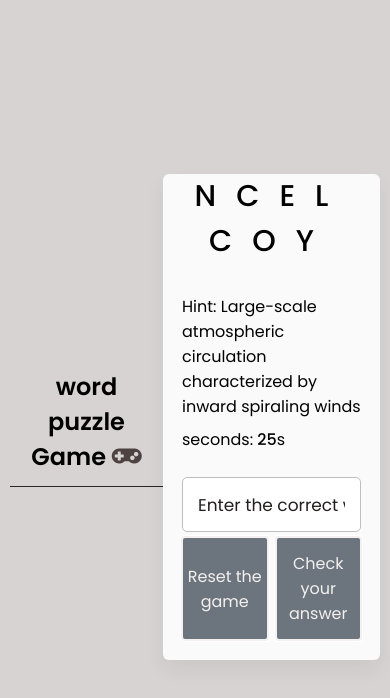
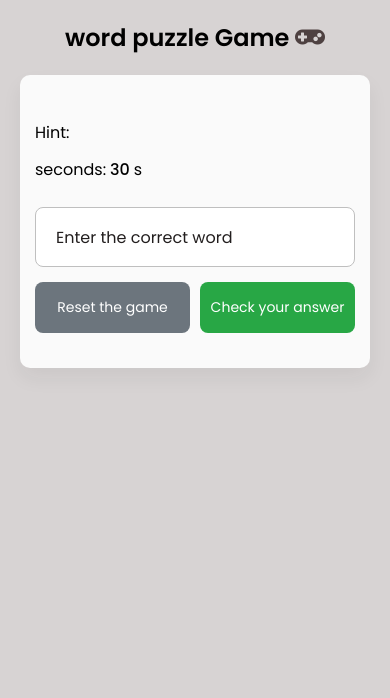
Before and after one commit to htadicha/Brain-Teaser-word-Quiz, a plain HTML site: page index.html in a window 390 px wide. Drawn offline with Linux system fonts and the light colour scheme.

Commit message:
updated wordslist,js and css

```diff
--- a/assets/css/style.css
+++ b/assets/css/style.css
@@ -9,28 +9,32 @@
 
 body {
     display: flex;
-    padding: 0 10px;
+    flex-direction: column;
     align-items: center;
-    justify-content: center;
+    justify-content: flex-start; /* Align content to the top */
     min-height: 100vh;
     background: #d7d3d3;
+    padding: 20px;
 }
 
 header {
+    width: 100%;
     text-align: center;
-    padding: 14px 0;
-    border-bottom: 1px solid #282525;
-    padding-right: 1%;
+    margin-bottom: 20px; /* Space below the header */
+}
+
+header h1 {
+    font-size: 28px;
+    color: #282525;
+    margin: 0; /* Remove default margin */
 }
 
 main {
-    border-radius: 6px;
+    border-radius: 10px;
     background: #fafafa;
-    width: 450px;
-    height: auto;
+    width: 500px; /* Increased width */
     box-shadow: 0 10px 20px rgba(30, 30, 30, 0.06);
-    margin: 25px 35px;
-    padding: 0 19px;
+    padding: 25px;
 }
 
 .wordgame-container {
@@ -39,25 +43,45 @@ main {
 }
 
 .word {
+   -webkit-user-select: none;
    user-select: none;
-    font-size: 30px;
-    font-weight: 450;
-    letter-spacing: 22px;
+    font-size: 36px; /* Larger font size */
+    font-weight: 500;
+    letter-spacing: 18px; /* Increased letter spacing */
     word-break: break-all;
     text-transform: uppercase;
+    margin: 20px 0;
 }
 
 .details {
     margin-bottom: 25px;
+    display: flex;
+    flex-direction: column;
+    gap: 12px; /* Consistent spacing between paragraphs */
 }
 
 .details p {
-    font-size: 16PX;
-    margin-bottom: 10px;
+    font-size: 18px; /* Slightly larger font size */
+    margin: 0; /* Remove default margin */
+    display: flex;
+    align-items: center; /* Align text vertically */
 }
 
 .details p b {
-    font-weight: 450;
+    font-weight: 500;
+    margin-right: 4px; /* Add space after bold text */
+}
+
+.details p.seconds {
+    display: flex;
+    align-items: center; /* Align text vertically */
+    gap: 4px; /* Add space between elements */
+}
+
+/* Hide Hint and Time Left in Game Over section */
+.details.game-over .helper,
+.details.game-over .seconds {
+    display: none;
 }
 
 .wordgame-area {
@@ -68,15 +92,15 @@ main {
     width: 100%;
     height: 60px;
     outline: none;
-    padding: 0 15px;
-    font-size: 16px;
-    border-radius: 5px;
+    padding: 0 20px; /* Increased padding */
+    font-size: 18px; /* Larger font size */
+    border-radius: 8px; /* Rounded corners */
     border: 1px solid #bfbfbf;
-    margin-bottom: 5px;
+    margin-bottom: 15px;
 }
 
 .wordgame-area input:focus {
-    box-shadow: 0px 2px 4px rgba(0, 0, 0, 0.06);
+    box-shadow: 0px 2px 4px rgba(0, 0, 0, 0.1);
 }
 
 .wordgame-area input::placeholder {
@@ -87,73 +111,81 @@ main {
     color: #3b3a3a;
 }
 
-/* buttons class, spacing the two buttons from each other for better semantic and user experience */
+/* Buttons */
 .btns {
     display: flex;
     justify-content: space-between;
+    gap: 10px; /* Space between buttons */
 }
 
 .btns button {
     border: none;
-    outline: auto;
-    color: #f4f0f0;
+    outline: none;
+    color: #fff;
     cursor: pointer;
-    padding: 13px 0;
-    font-size: 16px;
-    border-radius: 3px;
-    width: calc(50% - 4px);
+    padding: 15px 0;
+    font-size: 16px; /* Consistent font size */
+    border-radius: 8px; /* Rounded corners */
+    width: calc(50% - 5px);
     transition: all 0.3s ease;
 }
 
-.btns button {
-    transition: transform 0.2s ease;
-}
-
-.btns button:active {
-    transform: scale(0.97);
-}
-
 .refresh {
-    background: #6C757D;
-}
-
-.refresh:hover {
-    background: #5f666d;
+    background: #6C757D; /* Gray color for the refresh button */
 }
 
 .check {
-    background: #6C757D;
+    background: #28a745; /* Green color for the check button */
 }
 
+.refresh:hover,
 .check:hover {
-    background: #6C757D;
+    opacity: 0.9;
 }
 
-@media screen and (max-width: 470px) {
-    header {
-        padding: 12px 20px;
+.feedback {
+    font-size: 18px;
+    text-align: center;
+    margin-top: 15px;
+    display: none;
+}
+
+.feedback.correct {
+    color: #28a745;
+}
+
+.feedback.wrong {
+    color: #dc3545;
+}
+
+.feedback.neutral {
+    color: #6C757D;
+}
+
+@media screen and (max-width: 520px) {
+    main {
+        width: 100%;
+        padding: 15px;
     }
 
     .word {
-        font-size: 30px;
-        letter-spacing: 20px;
+        font-size: 28px; /* Adjust font size for smaller screens */
+        letter-spacing: 14px; /* Reduce letter spacing for smaller screens */
     }
 
-    main {
-        margin: 20px 0 30px;
-    }
     .details p {
-        font-size: 16px;
-        margin-bottom: 8px;
+        font-size: 16px; /* Adjust font size for smaller screens */
     }
 
     .wordgame-area input {
-        height: 55px;
-        font-size: 17px;
+        font-size: 16px; /* Adjust font size for smaller screens */
     }
 
     .btns button {
-        padding: 14px 0;
-        font-size: 16px;
+        font-size: 14px; /* Adjust font size for smaller screens */
+    }
+
+    .word.game-over {
+        letter-spacing: normal; /* Reset letter spacing for "Game Over!" on smaller screens */
     }
 }
--- a/assets/js/script.js
+++ b/assets/js/script.js
@@ -1,63 +1,177 @@
-// Credit: adding eventlistener from the training
-document.addEventListener("DOMContentLoaded", function() {
-    let wordText = document.getElementsByClassName("word")[0],
-        // Credit: query selector and getElementBy.. taken from Stackoverflow and treehouse sites
-        // https://teamtreehouse.com/community/getelementsbyclassname-versus-queryselector
-        //  query selector later replaced with getElement from the modules as it is more understandable
-        hintText = document.getElementsByClassName("helper")[0].getElementsByTagName("span")[0],
-        timeText = document.getElementsByClassName("seconds")[0].getElementsByTagName("b")[0],
-        inputField = document.getElementsByTagName("input")[0],
-        refreshBtn = document.getElementsByClassName("refresh")[0],
-        checkBtn = document.getElementsByClassName("check")[0];
-    // Credit: timer function taken and edited from
-    // https://teamtreehouse.com/community/how-do-i-set-up-setinterval-clearinterval-settimeout-and-cleartimeout-properly-alsodo-i-need-to-use-all-4
+document.addEventListener("DOMContentLoaded", function () {
+    // DOM Elements
+    let wordText = document.querySelector(".word"),
+        hintText = document.querySelector(".helper span"),
+        timeText = document.querySelector(".seconds b"),
+        inputField = document.querySelector("input"),
+        refreshBtn = document.querySelector(".refresh"),
+        checkBtn = document.querySelector(".check"),
+        counterText = document.querySelector(".counter span:first-child"),
+        totalWordsText = document.querySelector(".total-words"),
+        feedbackText = document.querySelector(".feedback");
+
+    // Game Variables
     let correctWord, timer;
-    let initTimer = maxTime => {
+    let counter = 0;
+    let trialCount = 0;
+    let usedWords = [];
+    const maxTrials = 12; // Number of words per round
+
+    // Initialize Game
+    totalWordsText.textContent = maxTrials; // Display total words per trial
+    counterText.textContent = counter; // Display correct count
+
+    // Show Feedback Function
+    const showFeedback = (message, isCorrect = null) => {
+        feedbackText.textContent = message;
+        feedbackText.classList.remove("correct", "wrong", "neutral");
+
+        if (isCorrect === true) {
+            feedbackText.classList.add("correct");
+        } else if (isCorrect === false) {
+            feedbackText.classList.add("wrong");
+        } else {
+            feedbackText.classList.add("neutral");
+        }
+
+        feedbackText.style.display = "block";
+
+        // Hide feedback after 3 seconds for neutral messages
+        if (isCorrect === false || isCorrect === null) {
+            setTimeout(() => {
+                feedbackText.style.display = "none";
+            }, 3000);
+        }
+    };
+
+    // Initialize Game Function
+    const initGame = () => {
+        if (trialCount >= maxTrials) {
+            showFinalScore();
+            return;
+        }
+
+        // Select a random word that hasn't been used yet
+        let randomObj;
+        do {
+            randomObj = words[Math.floor(Math.random() * words.length)];
+        } while (usedWords.includes(randomObj.word));
+
+        usedWords.push(randomObj.word);
+        trialCount++;
+
+        // Scramble the word
+        let wordArray = randomObj.word.split("");
+        for (let i = wordArray.length - 1; i > 0; i--) {
+            let j = Math.floor(Math.random() * (i + 1));
+            [wordArray[i], wordArray[j]] = [wordArray[j], wordArray[i]];
+        }
+
+        // Update DOM
+        wordText.innerText = wordArray.join("");
+        hintText.innerText = randomObj.hint;
+        correctWord = randomObj.word.toLowerCase();
+        inputField.value = "";
+        inputField.setAttribute("maxlength", correctWord.length);
+        initTimer(30); // Start timer
+    };
+
+    // Initialize Timer Function
+    const initTimer = (maxTime) => {
         clearInterval(timer);
+        timeText.innerText = maxTime;
+
         timer = setInterval(() => {
             if (maxTime > 0) {
                 maxTime--;
                 timeText.innerText = maxTime;
             } else {
                 clearInterval(timer);
-                alert(`Time off! ${correctWord.toUppercase()} was the correct word`);
-                initGame();
+
+                // Ask the user if they want to continue
+                let userChoice = confirm("Time's up! Do you want to continue to the next word?");
+                if (userChoice) {
+                    // Record it as a wrong answer and move to the next word
+                    showFeedback("⌛ Time's up! Moving to the next word.", false);
+                    trialCount++; // Increment trial count
+                    setTimeout(() => {
+                        feedbackText.style.display = "none"; // Hide feedback
+                        initGame(); // Move to the next word
+                    }, 2000);
+                } else {
+                    // End the game and show the final score
+                    showFinalScore();
+                }
             }
         }, 1000);
     };
-    // game function taken and edited from the training materials
-    // picked from Coding Nepal for  Fisher-Yates algorithm.
-    let initGame = () => {
-        initTimer(30);
-        let randomObj = words[Math.floor(Math.random() * words.length)];
-        let wordArray = randomObj.word.split("");
-        for (let i = wordArray.length - 1; i > 0; i--) {
-            let j = Math.floor(Math.random() * (i + 1));
-            [wordArray[i], wordArray[j]] = [wordArray[j], wordArray[i]];
-        }
-        wordText.innerText = wordArray.join("");
-        hintText.innerText = randomObj.hint;
-        correctWord = randomObj.word.toLowerCase();
-        inputField.value = "";
-        inputField.setAttribute("maxlength", correctWord.length);
-    };
-    let checkWord = () => {
+
+    // Check Word Function
+    const checkWord = () => {
         let userWord = inputField.value.trim().toLowerCase();
         if (!userWord) {
-            alert("Please enter the word to check!");
+            showFeedback("⚠️ Please enter a word!", null);
             return;
         }
-        if (userWord !== correctWord) {
-            alert(`Oops! ${userWord} is not the correct word`);
+
+        if (userWord === correctWord) {
+            counter++;
+            counterText.textContent = counter;
+            showFeedback(`✅ Correct! "${correctWord.toUpperCase()}"`, true);
         } else {
-            alert(`Congrats! ${correctWord.toUpperCase()} is the correct word`);
+            showFeedback(`❌ Wrong! Try again.`, false);
         }
+
+        // Move to the next word after 2 seconds and hide feedback
+        setTimeout(() => {
+            feedbackText.style.display = "none"; // Hide feedback
+            initGame(); // Move to the next word
+        }, 2000);
+    };
+
+    // Show Final Score Function
+    const showFinalScore = () => {
+        clearInterval(timer);
+        wordText.innerText = "Game Over!";
+
+        // Add the .game-over class to hide Hint and Time Left
+        document.querySelector(".details").classList.add("game-over");
+
+        inputField.style.display = "none";
+        checkBtn.style.display = "none";
+
+        showFeedback(`🏆 You got ${counter} out of ${maxTrials} correct!`, null);
+
+        setTimeout(() => {
+            let userChoice = confirm("Do you want to play again? Click OK to continue or Cancel to quit.");
+            if (userChoice) {
+                resetGame();
+            }
+        }, 4000);
+    };
+
+    const resetGame = () => {
+        counter = 0;
+        trialCount = 0;
+        usedWords = [];
+        counterText.textContent = counter;
+
+        // Remove the .game-over class to show Hint and Time Left again
+        document.querySelector(".details").classList.remove("game-over");
+
+        inputField.style.display = "block";
+        checkBtn.style.display = "block";
         initGame();
     };
 
-    refreshBtn.addEventListener("click", initGame);
-    checkBtn.addEventListener("click", checkWord);
 
-    // Initialize game on page load
+    // Event Listeners
+    refreshBtn.addEventListener("click", resetGame);
+    checkBtn.addEventListener("click", (e) => {
+        e.preventDefault();
+        checkWord();
+    });
+
+    // Start the Game
     initGame();
 });
--- a/assets/js/words.js
+++ b/assets/js/words.js
@@ -1,51 +1,51 @@
 // more placeholder word added to the doc
 let words = [
     {
-        word: "algorithm",
-        hint: "Step-by-step procedure for calculations"
+        word: "Steps",
+        hint: "Way to solve a problem"
     },
     {
-        word: "Genome",
-        hint: "Complete set of genes or genetic material present in a cell or organism"
+        word: "DNA",
+        hint: "All genes in a living thing"
     },
     {
-        word: "Geomorphology",
-        hint: "Study of the origin and evolution of topographic and bathymetric features"
+        word: "Land",
+        hint: "Study of Earth's surface"
     },
     {
-        word: "Ecosystem",
-        hint: "Community of living organisms interacting with each other and their environment"
+        word: "Life",
+        hint: "Living things and their environment"
     },
     {
-        word: "Cyclone",
-        hint: "Large-scale atmospheric circulation characterized by inward spiraling winds"
+        word: "Wind",
+        hint: "Spinning storm with strong winds"
     },
     {
-        word: "biotechnology",
-        hint: "Utilization of biological processes, organisms, or systems for technological development"
+        word: "Tools",
+        hint: "Using biology for technology"
     },
     {
-        word: "cybersecurity",
-        hint: "Protection of computer systems from theft or damage"
+        word: "Protect",
+        hint: "Keeping computers safe"
     },
     {
-        word: "Geothermal",
-        hint: "Relating to the heat of the Earth's interior"
+        word: "Energy",
+        hint: "Heat from inside the Earth"
     },
     {
-        word: "Exoplanet",
-        hint: "Planet outside of our solar system"
+        word: "Star",
+        hint: "Planet outside our solar system"
     },
     {
-        word: "Amphibian",
-        hint: "Cold-blooded vertebrate that spends part of its life in water and part on land"
+        word: "Frog",
+        hint: "Animal living in water and land"
     },
     {
-        word: "Fahrenheit",
-        hint: "Temperature scale used in the United States"
+        word: "Measure",
+        hint: "Way to check temperature"
     },
     {
-        word: "Equator",
-        hint: "Imaginary line dividing the Earth into northern and southern hemispheres"
+        word: "Center",
+        hint: "Middle line of the Earth"
     }
 ];
```
Lines whose indentation alone changed are shown as unchanged.
